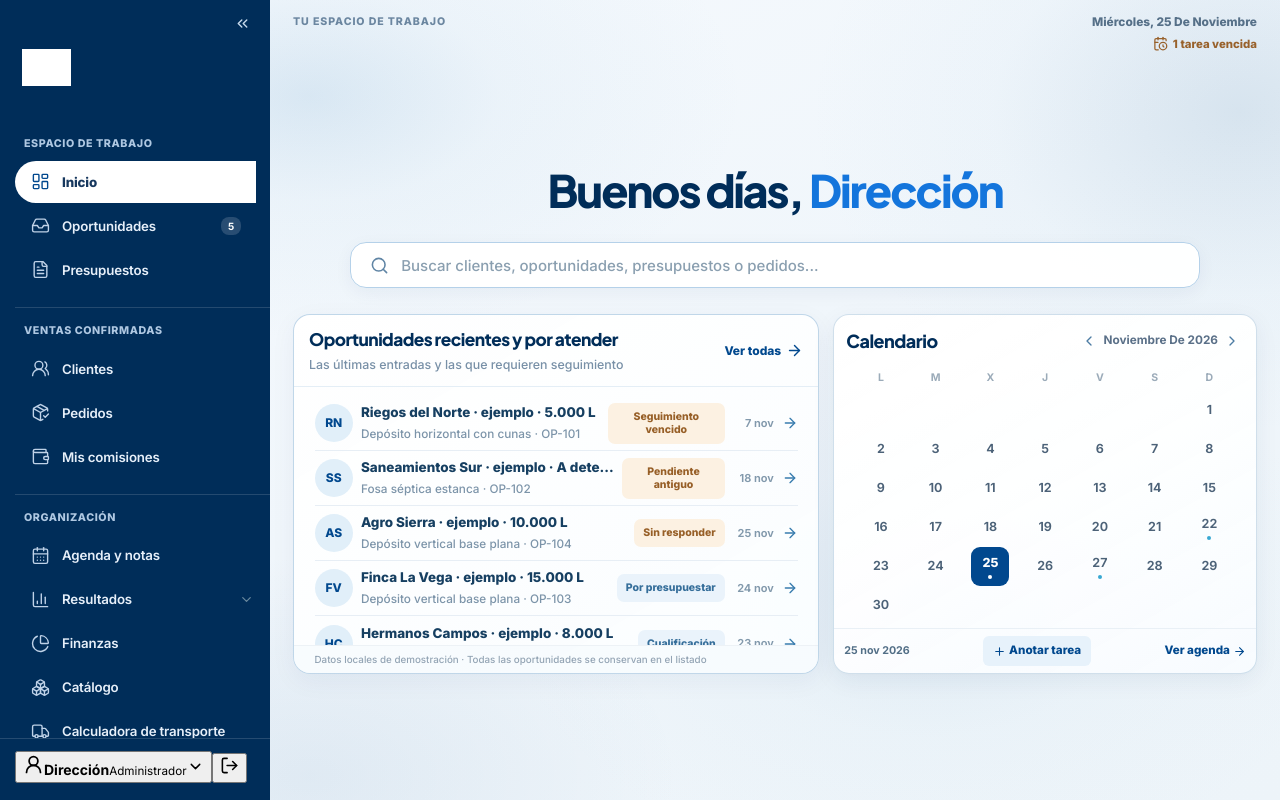
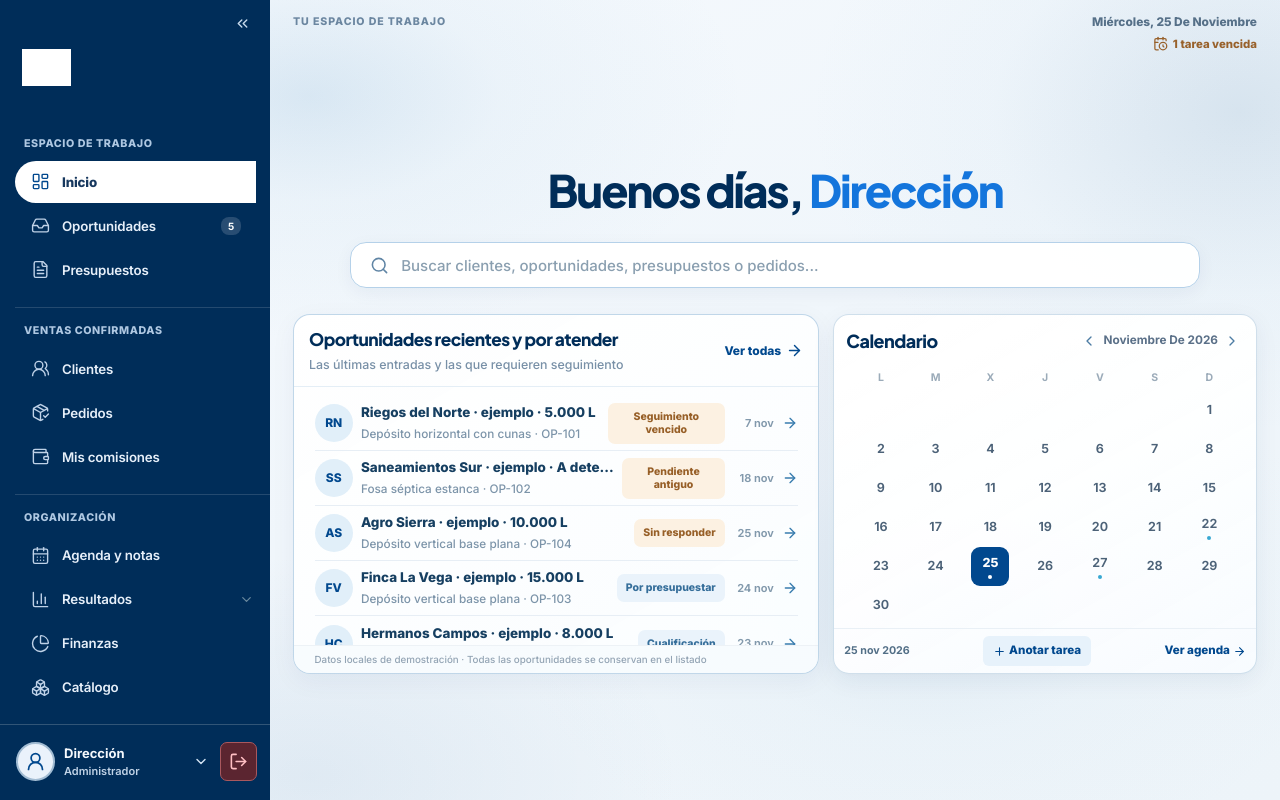
Before and after one commit to juanjogamero/depofibra-crm, a React (Vite) app: page / in a window 1280 px wide. Built offline with nearby package versions, Linux system fonts and the light colour scheme; grey boxes are pictures that could not be loaded.

Commit message:
Diseñar pie de cuenta con foto circular, desplegable y botón de salida rojo

```diff
--- a/src/transport-route.css
+++ b/src/transport-route.css
@@ -410,3 +410,159 @@
   .page-settings .settings-demo-switch select {max-width:none;}
   .page-settings .settings-disabled-action,.page-settings .settings-pending-label {align-self:flex-start;}
 }
+
+
+/* REG-0153 · Cuenta de usuario en el pie del lateral, sin mensajes de estado.
+   Foto propia editable desde Mi perfil; salida de vista NO revoca sesiones reales. */
+.sidebar.sidebar-reference .sidebar-bottom.sidebar-account-bottom {
+  position:relative;z-index:30;
+  padding:13px 13px 15px;
+  border-top:1px solid #315577;
+}
+.sidebar.sidebar-reference .sidebar-account-row {
+  display:flex;align-items:center;gap:8px;min-width:0;
+}
+.sidebar.sidebar-reference .sidebar-account-trigger {
+  display:flex;flex:1 1 auto;align-items:center;gap:9px;min-width:0;
+  padding:4px 3px;background:transparent;border:0;border-radius:6px;
+  color:#f0f6fc;text-align:left;cursor:pointer;
+}
+.sidebar.sidebar-reference .sidebar-account-trigger:hover,
+.sidebar.sidebar-reference .sidebar-account-trigger:focus-visible,
+.sidebar.sidebar-reference .sidebar-account-trigger[aria-expanded=true] {
+  background:#17426b;outline:none;
+}
+.sidebar.sidebar-reference .sidebar-account-trigger:focus-visible {
+  outline:2px solid #7fb3de;outline-offset:2px;
+}
+.sidebar.sidebar-reference .sidebar-account-avatar {
+  display:grid;place-items:center;flex:0 0 39px;width:39px;height:39px;
+  overflow:hidden;border:2px solid #a2bcd3;border-radius:50%;
+  background:#eaf2fb;color:#01488e;
+}
+.sidebar.sidebar-reference .sidebar-account-avatar img {
+  display:block;width:100%;height:100%;object-fit:cover;object-position:center;
+}
+.sidebar.sidebar-reference .sidebar-account-name {
+  display:flex;flex:1 1 auto;flex-direction:column;gap:3px;min-width:0;
+  font-family:Inter,Arial,sans-serif;
+}
+.sidebar.sidebar-reference .sidebar-account-name strong {
+  display:block;color:#f5f9fd;font-size:13px;font-weight:700;line-height:1.25;
+  overflow:hidden;text-overflow:ellipsis;white-space:nowrap;
+}
+.sidebar.sidebar-reference .sidebar-account-name small {
+  color:#bfd2e6;font-size:11px;font-weight:550;line-height:1.3;
+}
+.sidebar.sidebar-reference .sidebar-account-arrow {
+  flex:0 0 16px;color:#d6e6f5;transition:transform .16s ease;
+}
+.sidebar.sidebar-reference .sidebar-account-arrow.is-open {transform:rotate(180deg);}
+.sidebar.sidebar-reference .sidebar-signout {
+  display:grid;place-items:center;flex:0 0 37px;width:37px;height:39px;
+  padding:0;border:1px solid #a9585e;border-radius:7px;
+  background:#5b2530;color:#ffbfc3;cursor:pointer;
+}
+.sidebar.sidebar-reference .sidebar-signout:hover,
+.sidebar.sidebar-reference .sidebar-signout:focus-visible {
+  background:#8e2d3d;color:#fff;border-color:#df717b;
+  outline:2px solid #ffb2b8;outline-offset:2px;
+}
+.sidebar.sidebar-reference .sidebar-account-menu {
+  display:flex;flex-direction:column;gap:2px;position:absolute;
+  left:13px;right:13px;bottom:calc(100% + 8px);
+  padding:7px;border:1px solid #cbd9e6;border-radius:9px;
+  background:#fff;box-shadow:0 8px 27px rgba(0,26,55,.22);
+  z-index:50;
+}
+.sidebar.sidebar-reference .sidebar-account-menu a {
+  display:flex;align-items:center;gap:10px;min-height:40px;
+  padding:9px 10px;border-radius:5px;color:#34546e;
+  background:#fff;text-decoration:none;
+  font:650 13px/1.35 Inter,Arial,sans-serif;
+}
+.sidebar.sidebar-reference .sidebar-account-menu a:is(:hover,:focus-visible,.active) {
+  background:#eaf2fb;color:#01488e;outline:none;
+}
+.sidebar.sidebar-reference.is-collapsed .sidebar-bottom.sidebar-account-bottom {
+  padding:10px 9px 13px;
+}
+.sidebar.sidebar-reference.is-collapsed .sidebar-account-row {
+  flex-direction:column;gap:8px;
+}
+.sidebar.sidebar-reference.is-collapsed .sidebar-account-trigger {
+  flex:0 0 auto;justify-content:center;align-self:stretch;padding:3px;
+}
+.sidebar.sidebar-reference.is-collapsed .sidebar-account-name,
+.sidebar.sidebar-reference.is-collapsed .sidebar-account-arrow {display:none;}
+.sidebar.sidebar-reference.is-collapsed .sidebar-signout {
+  width:43px;height:34px;flex-basis:34px;
+}
+.sidebar.sidebar-reference.is-collapsed .sidebar-account-menu {
+  left:calc(100% + 7px);right:auto;bottom:5px;width:205px;
+}
+.page-settings .settings-avatar-editor {
+  display:flex;align-items:center;gap:18px;min-width:0;
+  margin-bottom:20px;padding-bottom:20px;border-bottom:1px solid #e8eef3;
+}
+.page-settings .settings-avatar-preview {
+  display:grid;place-items:center;flex:0 0 76px;width:76px;height:76px;
+  overflow:hidden;border:2px solid #cedfeb;border-radius:50%;
+  background:#eaf2fb;color:#01488e;
+}
+.page-settings .settings-avatar-preview img {
+  display:block;width:100%;height:100%;object-fit:cover;object-position:center;
+}
+.page-settings .settings-avatar-controls {display:flex;flex-direction:column;gap:7px;min-width:0;}
+.page-settings .settings-avatar-controls>strong {color:#29465f;font:750 14px/1.4 Inter,sans-serif;}
+.page-settings .settings-avatar-actions {display:flex;align-items:center;gap:12px;flex-wrap:wrap;}
+.page-settings .settings-avatar-pick {
+  display:inline-flex;align-items:center;justify-content:center;min-height:35px;
+  padding:7px 12px;border:1px solid #a4c1d6;border-radius:6px;
+  background:#fff;color:#01488e;cursor:pointer;
+  font:700 12.5px/1.4 Inter,sans-serif;
+}
+.page-settings .settings-avatar-pick:is(:hover,:focus-within) {
+  background:#eaf2fb;border-color:#5891bc;outline:2px solid transparent;
+}
+.page-settings .settings-avatar-pick input {
+  position:absolute;width:1px;height:1px;opacity:0;overflow:hidden;
+}
+.page-settings .settings-avatar-pick:focus-within {outline:2px solid #6ca6d3;outline-offset:2px;}
+.page-settings .settings-avatar-remove {
+  min-height:35px;padding:6px;border:0;border-radius:5px;
+  background:transparent;color:#9d4251;cursor:pointer;
+  font:700 12px/1.4 Inter,sans-serif;
+}
+.page-settings .settings-avatar-remove:hover {background:#fff3f3;}
+.page-settings .settings-avatar-controls small {
+  color:#71879a;font:500 11.5px/1.45 Inter,sans-serif;
+}
+.crm-exit-screen {
+  display:grid;place-items:center;min-height:100vh;width:100%;
+  padding:24px;background:#f4f7fb;
+}
+.crm-exit-card {
+  display:flex;flex-direction:column;align-items:flex-start;gap:13px;
+  width:min(460px,100%);padding:31px;border:1px solid #dce6ee;
+  border-radius:10px;background:#fff;color:#304b62;
+  font-family:Inter,Arial,sans-serif;
+}
+.crm-exit-brand {
+  display:block;width:min(185px,100%);height:auto;object-fit:contain;
+  filter:none;margin-bottom:14px;
+}
+.crm-exit-card h1 {margin:0;color:#233f56;font-size:23px;}
+.crm-exit-card p {margin:0;color:#678095;font-size:13px;line-height:1.6;}
+.crm-exit-card button {
+  margin-top:12px;padding:11px 17px;border:0;border-radius:7px;
+  background:#01488e;color:#fff;cursor:pointer;font:750 13px Inter,sans-serif;
+}
+.crm-exit-card button:is(:hover,:focus-visible) {background:#002d59;}
+@media(max-width:600px) {
+  .page-settings .settings-avatar-editor {align-items:flex-start;gap:13px;}
+  .page-settings .settings-avatar-preview {flex-basis:61px;width:61px;height:61px;}
+}
+@media(prefers-reduced-motion:reduce) {
+  .sidebar.sidebar-reference .sidebar-account-arrow {transition:none;}
+}
```
